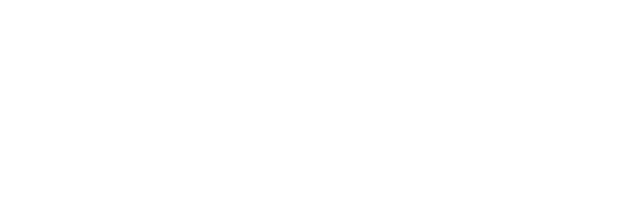
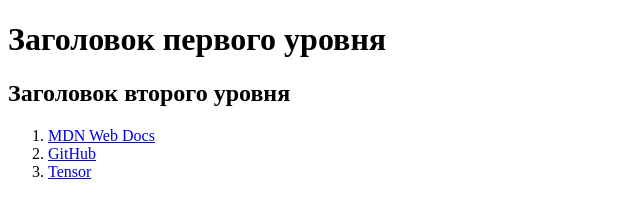
Before and after one commit to snxp3rr/task-html, a website: page src/index.html in a window 1280 px wide. Shown: the whole page, without its empty margins (0-640 px from the left). Drawn offline with Linux system fonts and the light colour scheme.

Commit message:
completed task

```diff
--- a/src/index.html
+++ b/src/index.html
@@ -3,5 +3,13 @@
     <head>
         <title>HTML</title>
     </head>
-    <body></body>
+    <body>
+        <h1>Заголовок первого уровня</h1>
+        <h2>Заголовок второго уровня</h2>
+        <ol>
+            <li><a href="https://developer.mozilla.org/">MDN Web Docs</a></li>
+            <li><a href="https://github.com/">GitHub</a></li>
+            <li><a href="https://tensor.ru/">Tensor</a></li>
+        </ol>
+    </body>
 </html>
```
